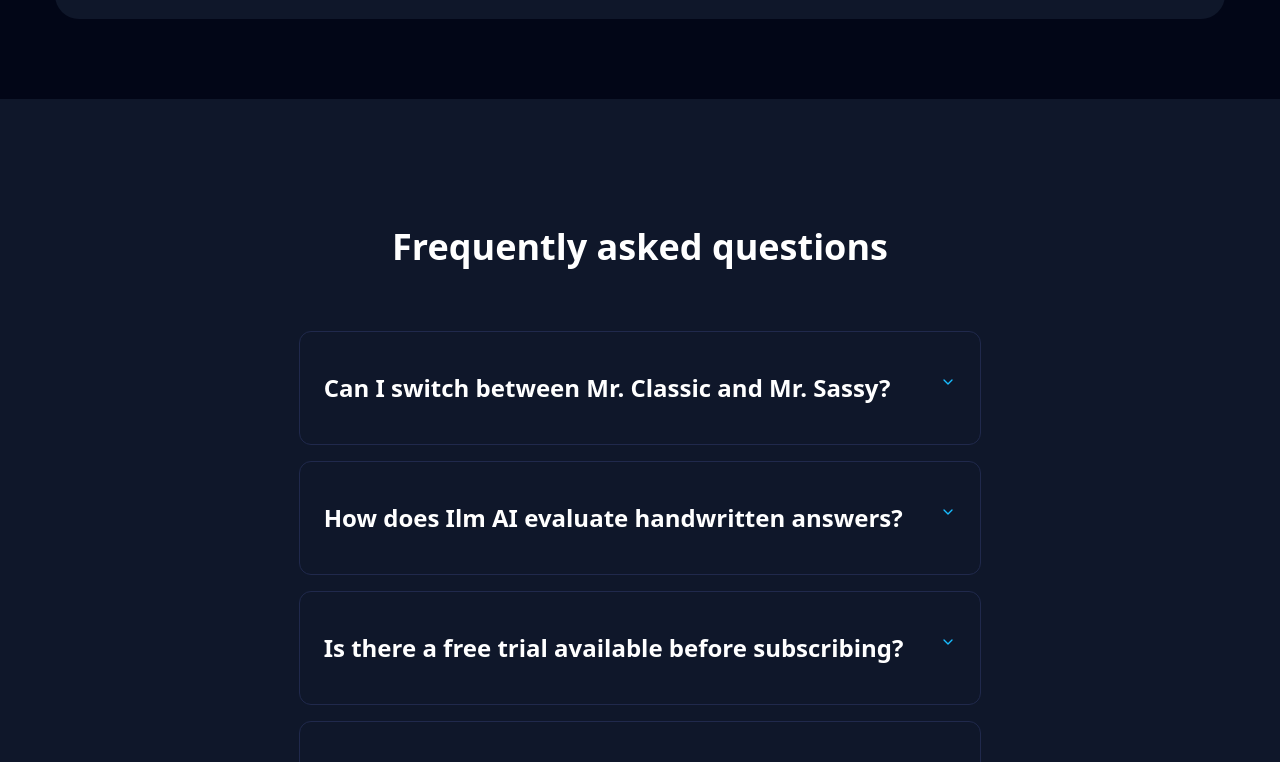
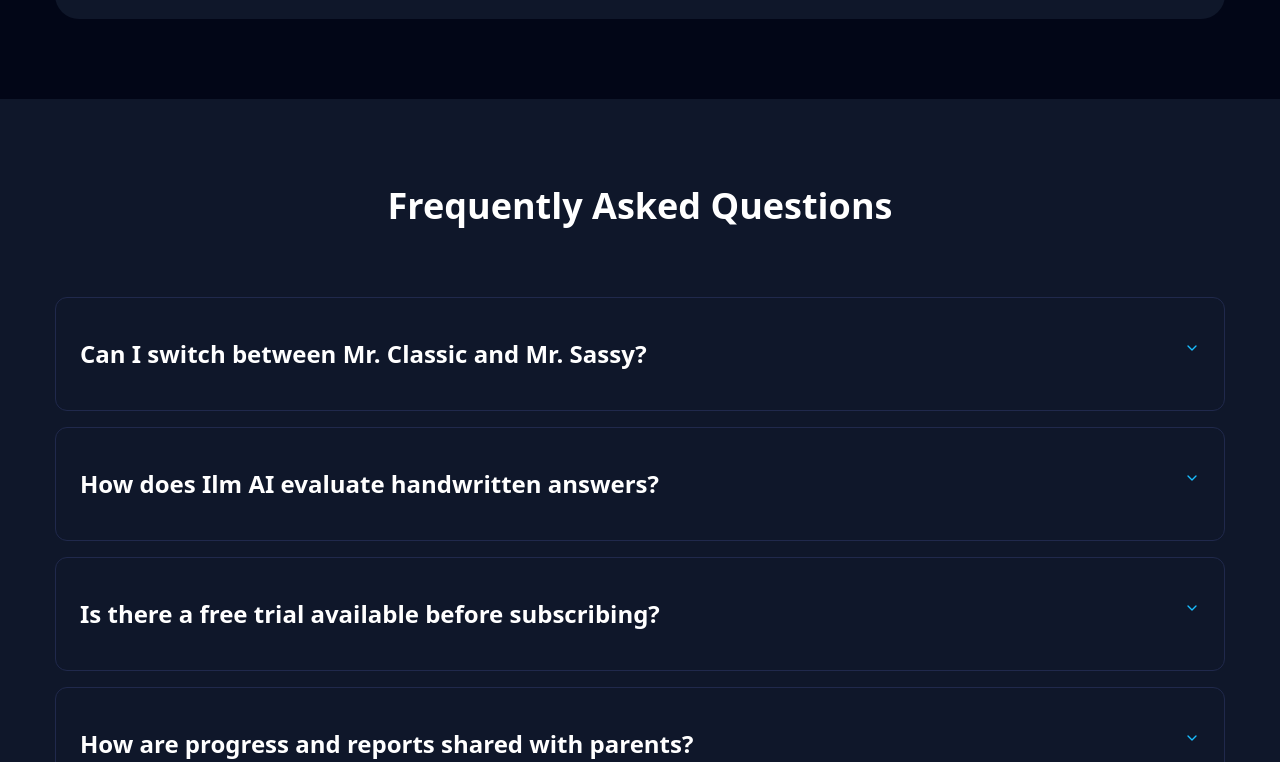
Before and after one commit to ILM-AI-LTD/ilm-ai-frontend, a Next.js app: page / in a window 1280 px wide. Shown: the part 4678-5440 px from the top of the page. Built offline with nearby package versions, Linux system fonts and the light colour scheme.

Commit message:
Update FAQSection component styling

```diff
--- a/feature/landing/components/faq/FAQSection.tsx
+++ b/feature/landing/components/faq/FAQSection.tsx
@@ -27,13 +27,13 @@ const faqItems = [
 
 const FAQSection = () => {
     return (
-        <section className="bg-secondary-bg-color px-5 md:px-32 py-32 flex flex-col items-center">
+        <section className="bg-secondary-bg-color py-20 px-6 md:px-10 2xl:px-[135px] flex flex-col items-center">
 
-            <h1 className='font-bold text-4xl text-white mb-16'>
-                Frequently asked questions
+            <h1 className='font-bold text-[min(10vw,36px)] text-white mb-16 text-center'>
+                Frequently Asked Questions
             </h1>
 
-            <div className="w-full md:w-2/3">
+            <div className="max-w-[1170px] w-full">
                 <Accordion type="single" collapsible className="w-full">
                     {
                         faqItems.map((item, index) => (
```
